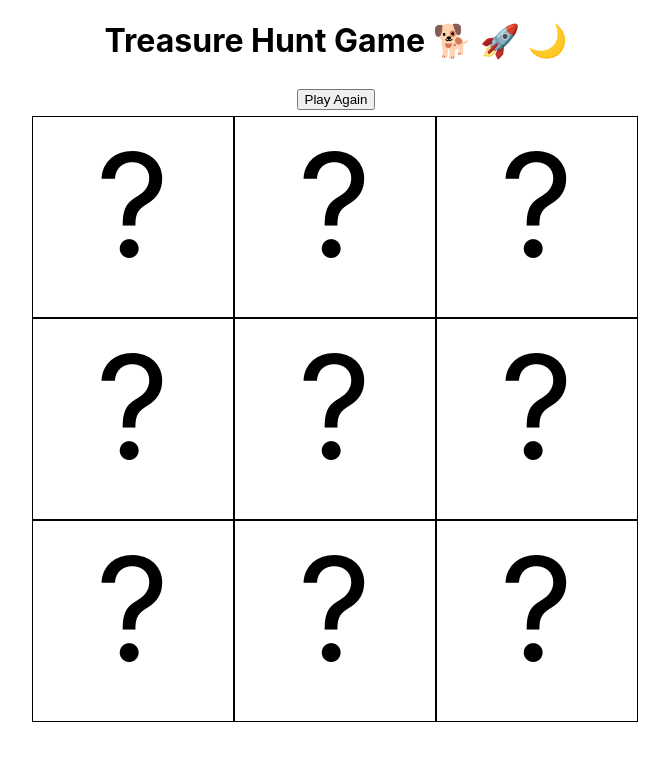
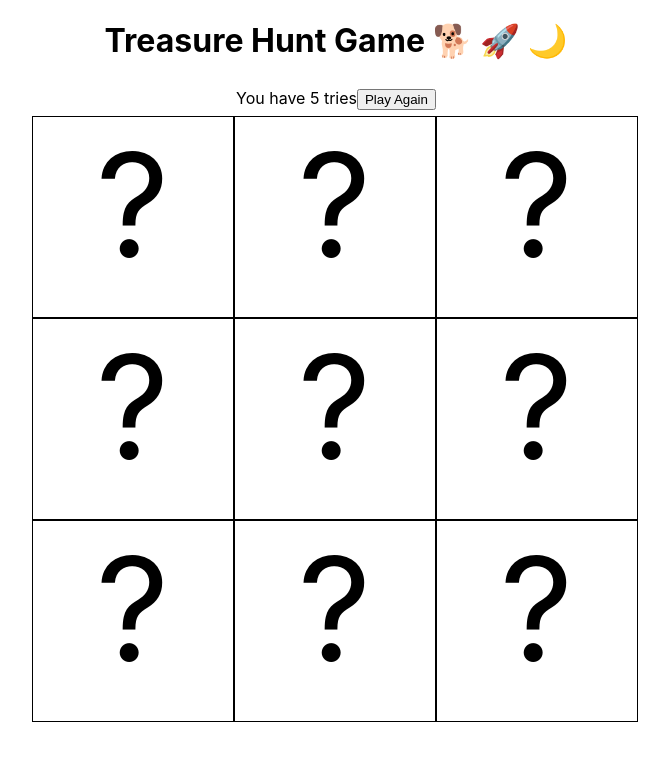
Before and after one commit to learn-academy-2022-foxtrot/treasurehunt-guanhchan, a React (Create React App) app: page / in a window 1280 px wide. Shown: the top 760 px of the page, without its empty margins (304-973 px from the left). Built offline with nearby package versions, Linux system fonts and the light colour scheme.

Commit message:
count for tries logged

```diff
--- a/src/App.js
+++ b/src/App.js
@@ -19,7 +19,10 @@ const App = () => {
 
   const [bombLocation, setBombLocation] = useState(Math.floor(Math.random() * board.length))
 
+  const[count,setCount] = useState(5)
+
   const handleGamePlay = (clickSquare) => {
+
     let updateBoard = [...board]
     if (clickSquare === treasureLocation) {
       updateBoard[clickSquare] = '🌙'
@@ -28,6 +31,8 @@ const App = () => {
       updateBoard[clickSquare] = '🚀'
       setBoard(updateBoard)
     } else {
+      console.log(count)
+      setCount(count - 1)
       updateBoard[clickSquare] = '🐕' // 🌙
       setBoard(updateBoard)
 
@@ -48,16 +53,18 @@ const App = () => {
       "?",
       "?"
     ])
+
     setTreasureLocation(Math.floor(Math.random() * board.length))
     setBombLocation(Math.floor(Math.random() * board.length))
   }
 
   console.log('Booty', treasureLocation)
   console.log('Rocket', bombLocation)
+
   return (
     <>
       <h1>Treasure Hunt Game 🐕 🚀 🌙</h1>
-      <div className="button">
+      <div className="button"> You have {count} tries
          <button onClick={handleReset}>Play Again</button>
       </div>
       <div className="board-game">
```
Also changed, not shown: 1 other file (tests, documents, lock files or other folders).
